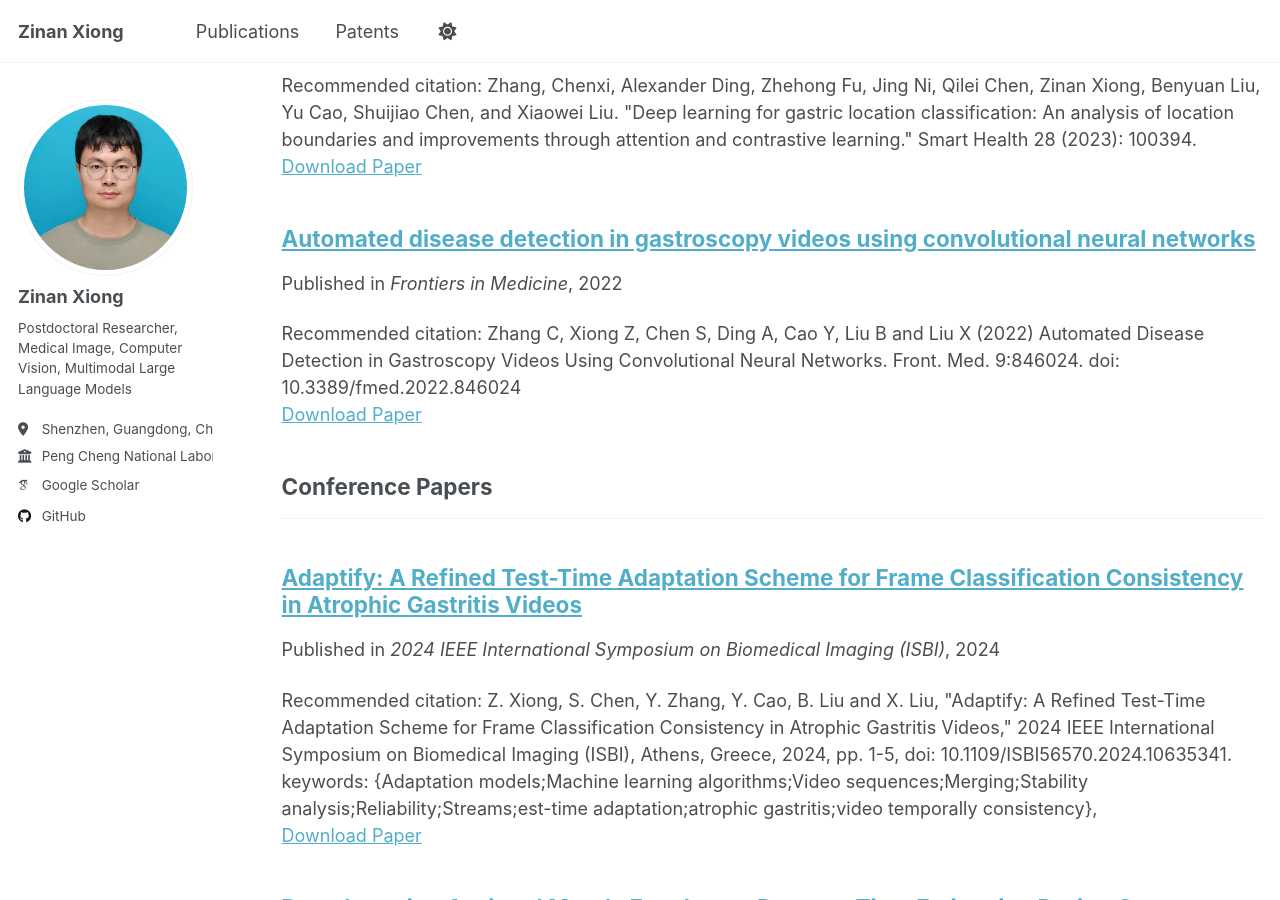
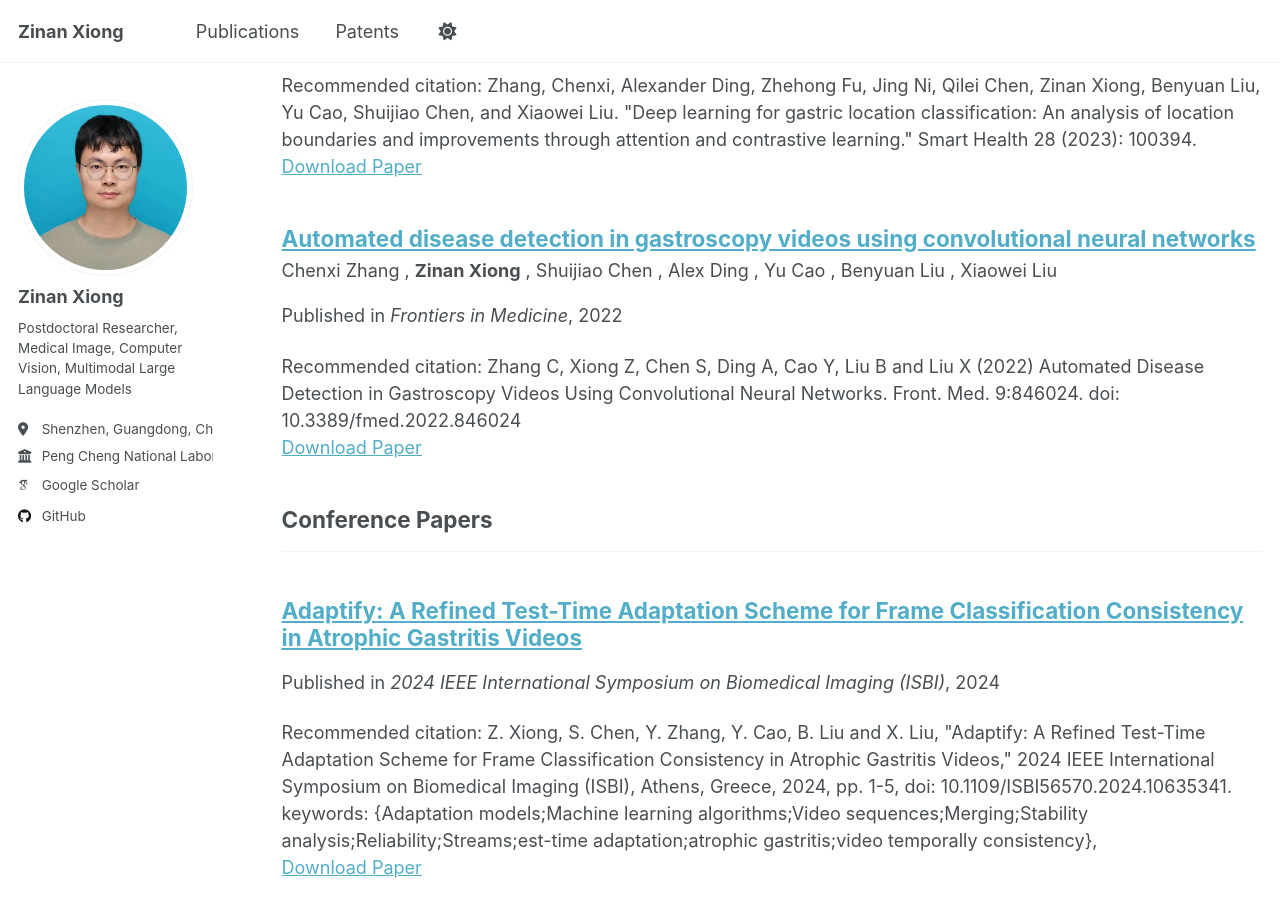
Before and after one commit to ttppss/zinanxiong, a Jekyll site: the page built from _pages/publications.html, in a window 1280 px wide and 900 px high, scrolled down 1100 px. Built offline with Jekyll 4.4.1, drawn with Linux system fonts in a browser that asks for light colours; some web fonts are replaced; a script that is not in the unit is left out.

Commit message:
Update 2009-10-01-paper-title-number-1.md

```diff
--- a/_publications/2009-10-01-paper-title-number-1.md
+++ b/_publications/2009-10-01-paper-title-number-1.md
@@ -1,5 +1,6 @@
 ---
 title: "Automated disease detection in gastroscopy videos using convolutional neural networks"
+authors: ["Chenxi Zhang", "Zinan Xiong", "Shuijiao Chen", "Alex Ding", "Yu Cao", "Benyuan Liu", "Xiaowei Liu"]
 collection: publications
 category: manuscripts
 permalink: /publication/2009-10-01-paper-title-number-1
```
